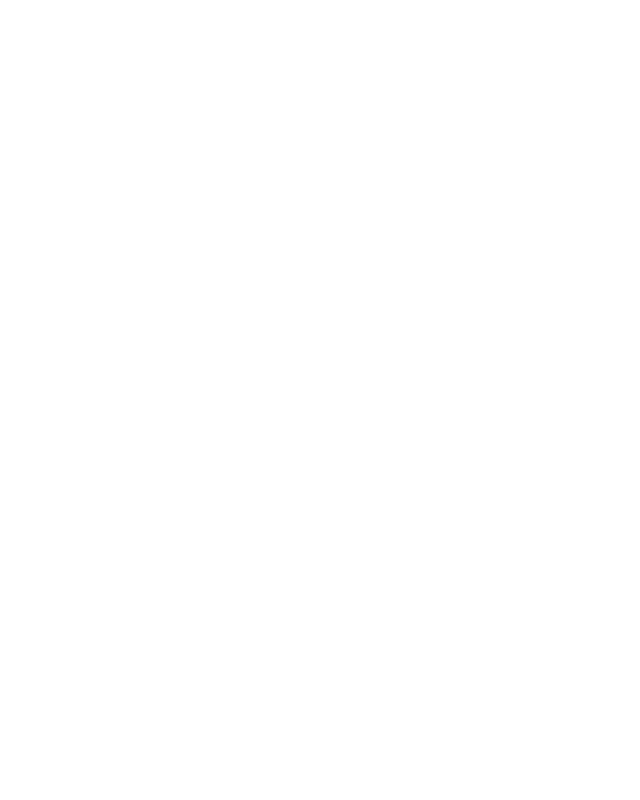
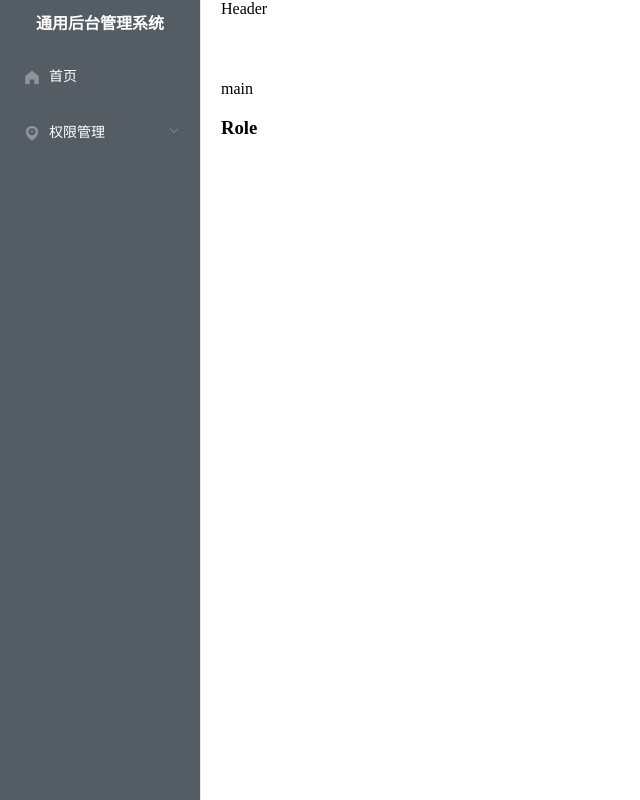
Before and after one commit to KonglxGiThub/20230407_X_VUE, a Vue app in the folder my-app/: page /#/role in a window 1280 px wide. Shown: the whole page, without its empty margins (0-640 px from the left). Built offline with nearby package versions, Linux system fonts and the light colour scheme.

Commit message:
左侧菜单路由跳转，修改组件

```diff
--- a/my-app/src/components/CommonAside.vue
+++ b/my-app/src/components/CommonAside.vue
@@ -15,6 +15,7 @@
         v-for="item in noChildren"
         :key="item.name"
         :index="item.name"
+        @click="clickMenu(item)"
       >
         <i :class="`el-icon-${item.icon}`"></i>
         <span slot="title">{{ item.label }}</span>
@@ -32,7 +33,7 @@
           v-for="subItem in item.children"
           :key="subItem.path"
         >
-          <el-menu-item :index="subItem.path">{{ subItem.label }}</el-menu-item>
+          <el-menu-item :index="subItem.path" @click="clickMenu(subItem)">{{ subItem.label }}</el-menu-item>
         </el-menu-item-group>
       </el-submenu>
     </el-menu>
@@ -69,34 +70,27 @@
           url: "Home/Home",
         },
         {
-          path: "/mall",
-          name: "mall",
-          label: "商品管理",
-          icon: "video-play",
-          url: "MallManage/MallManage",
-        },
-        {
-          path: "/user",
-          name: "user",
-          label: "用户管理",
-          icon: "user",
-          url: "UserManage/UserManage",
-        },
-        {
-          label: "其他",
+          label: "权限管理",
           icon: "location",
           children: [
             {
-              path: "/page1",
-              name: "page1",
-              label: "页面1",
+              path: "/user",
+              name: "user",
+              label: "用户管理",
               icon: "setting",
               url: "Other/PageOne",
             },
             {
-              path: "/page2",
-              name: "page2",
-              label: "页面2",
+              path: "/role",
+              name: "role",
+              label: "角色管理",
+              icon: "setting",
+              url: "Other/PageTwo",
+            },
+            {
+              path: "/menu",
+              name: "menu",
+              label: "菜单管理",
               icon: "setting",
               url: "Other/PageTwo",
             },
@@ -112,6 +106,11 @@
     handleClose(key, keyPath) {
       console.log(key, keyPath);
     },
+    clickMenu(item){
+      this.$router.push(item.path)
+      console.log(item)
+    },
+
   },
   computed: {
     //没有子菜单
--- a/my-app/src/router/index.js
+++ b/my-app/src/router/index.js
@@ -18,10 +18,13 @@
   {
     path: '/',
     component: Main,
+    redirect:'/home',
     children: [
       //子路由
-      { path: 'home', component: Home },
-      { path: 'user', component: User }
+      { path: 'home', component: Home },//首页
+      { path: 'user', component: User },//用户管理
+      { path: 'role', component: () => import("@/views/Role.vue") },//角色管理
+      { path: 'menu', component: () => import("@/views/Menu.vue") },//菜单管理管理
     ]
   },
 
--- /dev/null
+++ b/my-app/src/views/Menu.vue
@@ -0,0 +1,13 @@
+<template>
+    <h1>Menu</h1>
+ </template>
+ <script>
+ export default {
+     //name:"Menu",
+     data(){
+         return {
+
+         }
+     }
+ }
+ </script>
--- /dev/null
+++ b/my-app/src/views/Role.vue
@@ -0,0 +1,13 @@
+<template>
+    <h1>Role</h1>
+ </template>
+ <script>
+ export default {
+     //name:"Role",
+     data(){
+         return {
+
+         }
+     }
+ }
+ </script>
```
